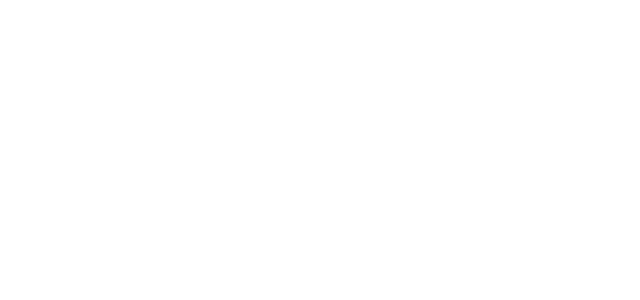
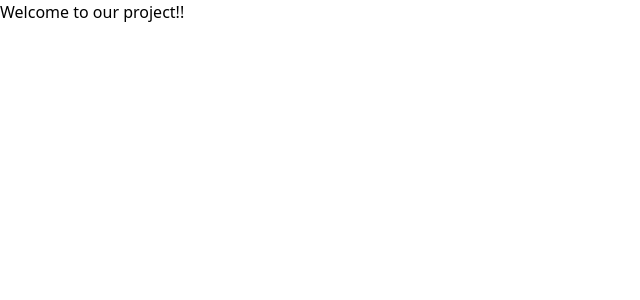
Before and after one commit to Jan-Slota-Foundation/frontend_dev, a Vue app: page / in a window 1280 px wide. Shown: the top 300 px of the page, without its empty margins (0-640 px from the left). Built offline with nearby package versions, Linux system fonts and the light colour scheme.

Commit message:
testing firebase

```diff
--- a/src/layouts/default/View.vue
+++ b/src/layouts/default/View.vue
@@ -1,5 +1,6 @@
 <template>
   <main>
+    Welcome to our project!!
     <router-view />
   </main>
 </template>
```
